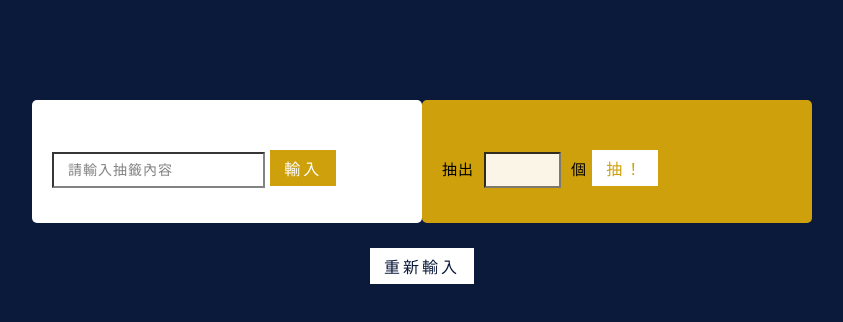
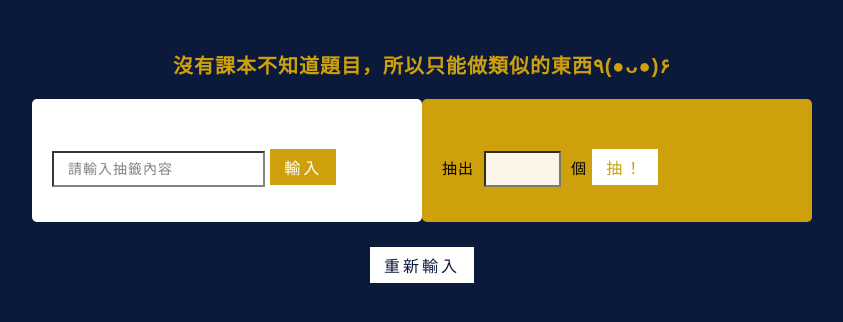
Before and after one commit to NoZ915/draw-straws, a plain HTML site: page index.html in a window 1280 px wide. Shown: the whole page, without its empty margins (218-1061 px from the left). Drawn offline with nearby package versions, Linux system fonts and the light colour scheme.

Commit message:
modify CSS

```diff
--- a/index.html
+++ b/index.html
@@ -12,6 +12,8 @@
 </head>
 
 <body>
+  <h1>沒有課本不知道題目，所以只能做類似的東西٩(●ᴗ●)۶</h1>
+
   <main>
     <div class="pannel draw-straws_container">
       <input type="text" placeholder="請輸入抽籤內容" id="draw-straws-content">
--- a/style.css
+++ b/style.css
@@ -1,7 +1,7 @@
 *{
     margin: 0;
     padding: 0;
-    /* outline: rgb(206, 161, 12) 1px solid; */
+    /* outline: rgb(43, 37, 20) 1px solid; */
 
     font-size: 15px;
     font-family: "Noto Sans TC", sans-serif;
@@ -10,12 +10,20 @@
 body{
     background-color: rgb(11, 26, 59);
 }
+h1{
+    display: flex;
+    justify-content: center;
+    margin-top: 50px;
+
+    font-size: 20px;
+    color: rgb(206, 161, 12);
+}
 
 /*-----biggggg main panel-----*/
 main{
     display: flex;
     justify-content: center;
-    margin-top: 100px;
+    margin-top: 20px;
     margin-bottom: 25px;
 
     width: 100%;
@@ -49,6 +57,7 @@ input{
 input[type="number"]{
     width: 45px;
     margin: 0 10px;
+    margin-bottom: 15px;
 }
 
 /*-----ul li-----*/
```
